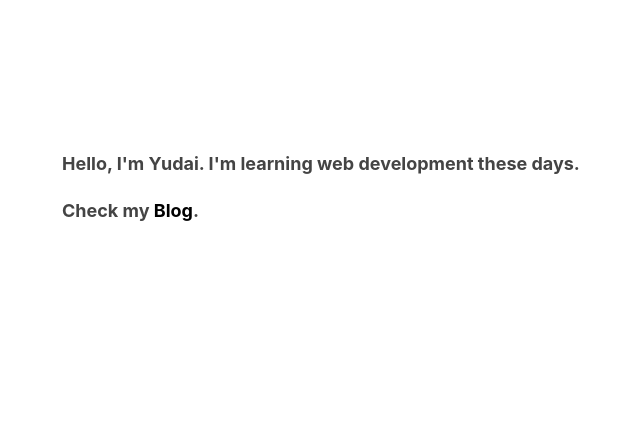
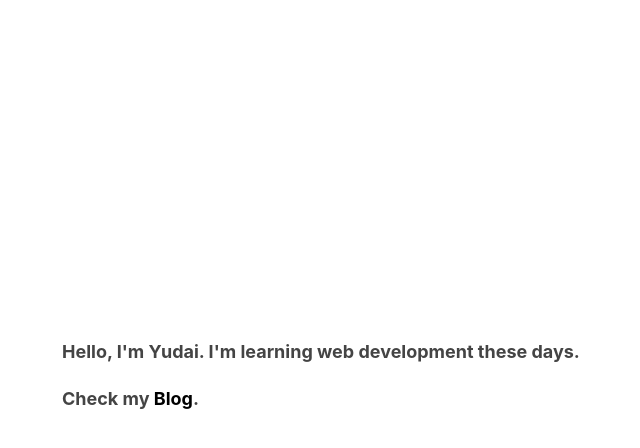
Before and after one commit to sanflog/yoakeNext, a Next.js app: page / in a window 1280 px wide. Shown: the top 448 px of the page, without its empty margins (254-894 px from the left). Built offline with nearby package versions, Linux system fonts and the light colour scheme.

Commit message:
chenge_how_show_links

```diff
--- a/pages/index.jsx
+++ b/pages/index.jsx
@@ -22,14 +22,15 @@ export default function HomePage({ allPostsData }) {
 			<section className={`
 				${styles.indexPage}
 				${utilStyles.width36emAndMarginAuto}
-				${utilStyles.marginTop150px}
 			`}>
+				<div className={styles.verticalCenter}>
 					<p>
 						<strong>Hello, I'm Yudai. I'm learning web development these days.</strong>
 					</p>
 					<p>
 						<strong>Check my <a href="/blog/blog">Blog</a>.</strong>
 					</p>
+				</div>
 			</section>
 		</>
 	);
--- a/pages/index.module.css
+++ b/pages/index.module.css
@@ -5,3 +5,9 @@
 .indexPage a:hover {
 	text-decoration: underline;
 }
+
+.verticalCenter {
+	margin: 0 auto;
+	position: absolute;
+	top: 40%;
+}
```
Lines whose indentation alone changed are shown as unchanged.
